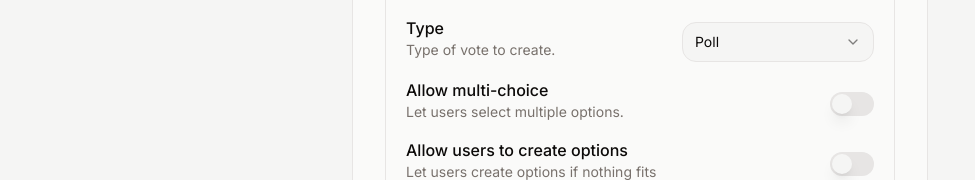
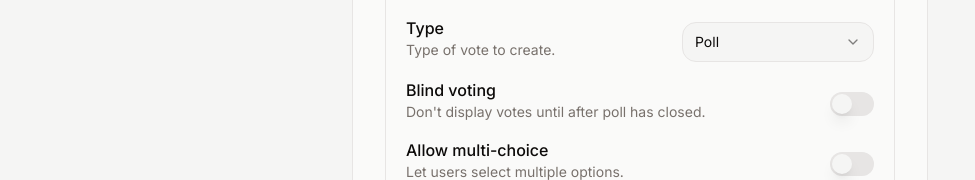
Before and after one commit to Fralleee/voting-app, a Next.js app: page /create in a window 1280 px wide. Both pictures are taken after a click on the button "Single-choice poll". Shown: the part 180-360 px from the top of the page, without its empty margins (0-975 px from the left). Built offline with nearby package versions, Linux system fonts and the light colour scheme; no server answers; the database is empty.

Commit message:
Blind voting

```diff
--- a/app/(poll)/create/_components/create-form.tsx
+++ b/app/(poll)/create/_components/create-form.tsx
@@ -43,6 +43,7 @@ const CreateForm = () => {
     resolver: zodResolver(pollSchema),
     defaultValues: {
       type: "poll",
+      blindVoting: false,
       allowMultiChoice: false,
       allowChoiceCreation: false,
       topic: "",
@@ -56,8 +57,14 @@ const CreateForm = () => {
 
   async function onSubmit(values: z.infer<typeof pollSchema>) {
     setIsLoading(true);
-    const { type, topic, options, allowChoiceCreation, allowMultiChoice } =
-      values;
+    const {
+      type,
+      topic,
+      options,
+      blindVoting,
+      allowChoiceCreation,
+      allowMultiChoice,
+    } = values;
 
     const filteredOptions = options.filter(
       (option) => option.value !== "",
@@ -112,6 +119,7 @@ const CreateForm = () => {
       topic,
       options: filteredOptions,
       admin: user?.identifier,
+      blindVoting,
       allowMultiChoice,
       allowChoiceCreation,
       status: "open",
--- a/app/(poll)/create/_components/settings-input.tsx
+++ b/app/(poll)/create/_components/settings-input.tsx
@@ -36,6 +36,7 @@ const SettingsInput = ({ form }: SettingsInputProps) => {
   const { control, setValue } = form;
 
   const type = useWatch({ control, name: "type" });
+  const blindVoting = useWatch({ control, name: "blindVoting" });
   const allowMultiChoice = useWatch({ control, name: "allowMultiChoice" });
   const allowChoiceCreation = useWatch({
     control,
@@ -45,6 +46,10 @@ const SettingsInput = ({ form }: SettingsInputProps) => {
   const handleTypeChange = useCallback(
     (value: PollType) => setValue("type", value),
     [setValue],
+  );
+  const toggleBlindVoting = useCallback(
+    () => setValue("blindVoting", !blindVoting),
+    [blindVoting, setValue],
   );
   const toggleMultiChoice = useCallback(
     () => setValue("allowMultiChoice", !allowMultiChoice),
@@ -66,9 +71,15 @@ const SettingsInput = ({ form }: SettingsInputProps) => {
         <AccordionTrigger>
           <div className="flex flex-col items-start justify-center text-left transition-all">
             <p>{formType}</p>
-            <p className="h-auto max-h-10 text-sm text-muted-foreground transition-all empty:max-h-0">
-              {formDescription.join(",")}
-            </p>
+            {formDescription.length > 0 &&
+              formDescription.map((desc, index) => (
+                <p
+                  key={index}
+                  className="h-auto max-h-10 text-sm text-muted-foreground transition-all empty:max-h-0"
+                >
+                  {desc}
+                </p>
+              ))}
           </div>
         </AccordionTrigger>
         <AccordionContent>
@@ -92,6 +103,21 @@ const SettingsInput = ({ form }: SettingsInputProps) => {
                 </SelectGroup>
               </SelectContent>
             </Select>
+          </FormItem>
+
+          <FormItem className="flex flex-row items-center justify-between px-1 py-2">
+            <div>
+              <FormLabel className="text-base">Blind voting</FormLabel>
+              <FormDescription>
+                Don&apos;t display votes until after poll has closed.
+              </FormDescription>
+            </div>
+            <FormControl>
+              <Switch
+                checked={blindVoting}
+                onCheckedChange={toggleBlindVoting}
+              />
+            </FormControl>
           </FormItem>
 
           <FormItem className="flex flex-row items-center justify-between px-1 py-2">
--- a/app/(poll)/create/_utils/formSummary.ts
+++ b/app/(poll)/create/_utils/formSummary.ts
@@ -1,5 +1,6 @@
 export const formSummary = (formValues: any) => {
-  const { type, allowMultiChoice, allowChoiceCreation } = formValues;
+  const { type, blindVoting, allowMultiChoice, allowChoiceCreation } =
+    formValues;
 
   let formType: string = allowMultiChoice ? "Multi-choice " : "Single-choice ";
   let formDescription: string[] = [];
@@ -10,6 +11,10 @@ export const formSummary = (formValues: any) => {
     formType += "story points session";
   }
 
+  if (blindVoting) {
+    formDescription.push("Votes are hidden until the poll is closed");
+  }
+
   if (allowChoiceCreation) {
     formDescription.push("Users can create options");
   }
--- a/app/(poll)/create/_validation/pollSchema.ts
+++ b/app/(poll)/create/_validation/pollSchema.ts
@@ -6,6 +6,7 @@ export const pollSchema = z.object({
   topic: z.string().min(2, {
     message: "You need to enter a topic.",
   }),
+  blindVoting: z.boolean().optional(),
   allowMultiChoice: z.boolean().optional(),
   allowChoiceCreation: z.boolean().optional(),
   options: z.array(optionSchema),
--- a/app/(poll)/vote/[id]/_components/choice/multi-choice.tsx
+++ b/app/(poll)/vote/[id]/_components/choice/multi-choice.tsx
@@ -78,9 +78,11 @@ export const MultiChoice = ({ poll, pollReference }: MultiChoiceProps) => {
           className="relative h-32 w-32 select-none p-3 text-lg data-[disabled]:text-muted-foreground"
           key={option.value}
         >
-          <div className="absolute right-2 top-2">
-            <AvatarCircles users={option.votes || []} maxCircles={3} />
-          </div>
+          {!poll.blindVoting && (
+            <div className="absolute right-2 top-2">
+              <AvatarCircles users={option.votes || []} maxCircles={3} />
+            </div>
+          )}
           <p className="line-clamp-5 truncate text-wrap">{option.value}</p>
         </MotionToggleGroupItem>
       ))}
--- a/app/(poll)/vote/[id]/_components/choice/single-choice.tsx
+++ b/app/(poll)/vote/[id]/_components/choice/single-choice.tsx
@@ -66,9 +66,11 @@ export const SingleChoice = ({ poll, pollReference }: SingleChoiceProps) => {
           key={option.value}
           className="relative h-32 w-32 select-none p-3 text-lg data-[disabled]:text-muted-foreground"
         >
-          <div className="absolute right-2 top-2">
-            <AvatarCircles users={option.votes || []} maxCircles={3} />
-          </div>
+          {!poll.blindVoting && (
+            <div className="absolute right-2 top-2">
+              <AvatarCircles users={option.votes || []} maxCircles={3} />
+            </div>
+          )}
           <p className="line-clamp-5 truncate text-wrap">{option.value}</p>
         </MotionToggleGroupItem>
       ))}
--- a/types/pollTypes.ts
+++ b/types/pollTypes.ts
@@ -11,6 +11,7 @@ export interface Poll {
   type: PollType;
   topic: string;
   admin: string;
+  blindVoting: boolean;
   allowMultiChoice: boolean;
   allowChoiceCreation: boolean;
   status: "open" | "closed" | "locked";
```
